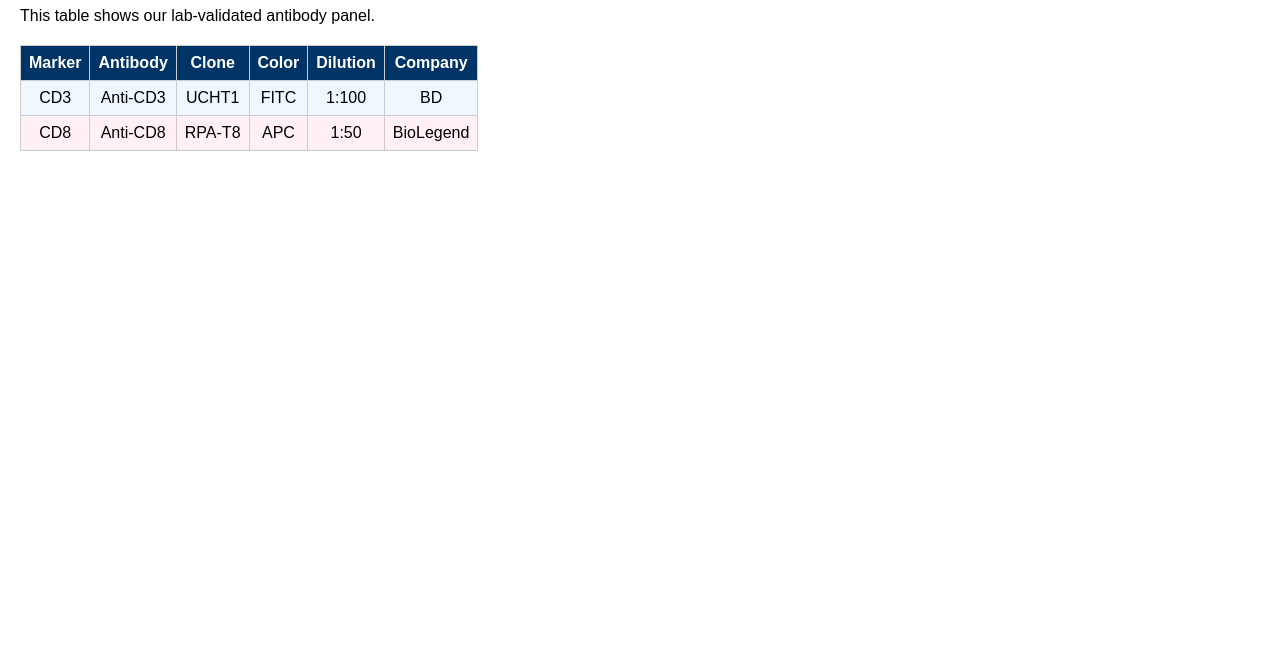
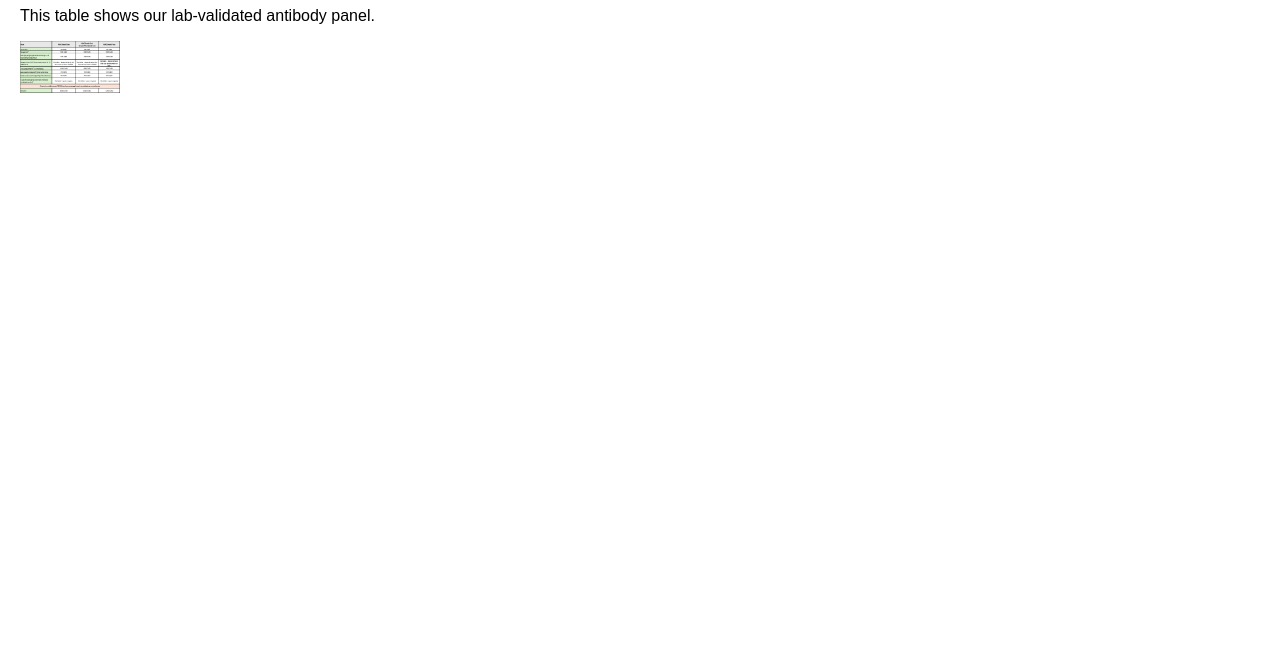
Before and after one commit to JacquelotLab/MACSima-Panel-Design, a plain HTML site: page validated.html in a window 1280 px wide. Shown: the part 131-800 px from the top of the page. Drawn offline with Linux system fonts and the light colour scheme.

Commit message:
Update validated.html

```diff
--- a/validated.html
+++ b/validated.html
@@ -25,34 +25,7 @@
 <h1>Validated Panel</h1>
 <p>This table shows our lab-validated antibody panel.</p>
 
-<!-- Paste the exported Excel table here -->
-<table>
-  <tr style="background-color:#003366; color:white;">
-    <th>Marker</th>
-    <th>Antibody</th>
-    <th>Clone</th>
-    <th>Color</th>
-    <th>Dilution</th>
-    <th>Company</th>
-  </tr>
-  <tr style="background-color:#f0f8ff;">
-    <td>CD3</td>
-    <td>Anti-CD3</td>
-    <td>UCHT1</td>
-    <td>FITC</td>
-    <td>1:100</td>
-    <td>BD</td>
-  </tr>
-  <tr style="background-color:#fff0f5;">
-    <td>CD8</td>
-    <td>Anti-CD8</td>
-    <td>RPA-T8</td>
-    <td>APC</td>
-    <td>1:50</td>
-    <td>BioLegend</td>
-  </tr>
-  <!-- add more rows as needed -->
-</table>
+<img src="images/cost.jpg" alt="MACSima Estimated Cost" width="100">
 
 </body>
 </html>
```
